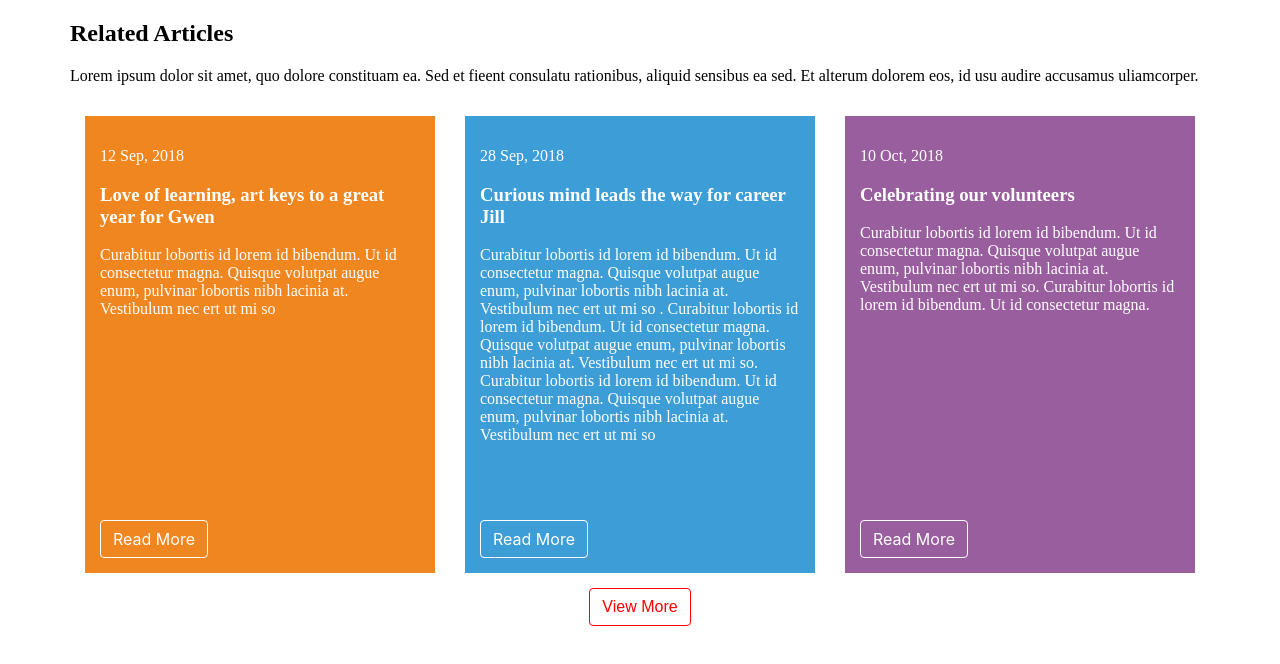
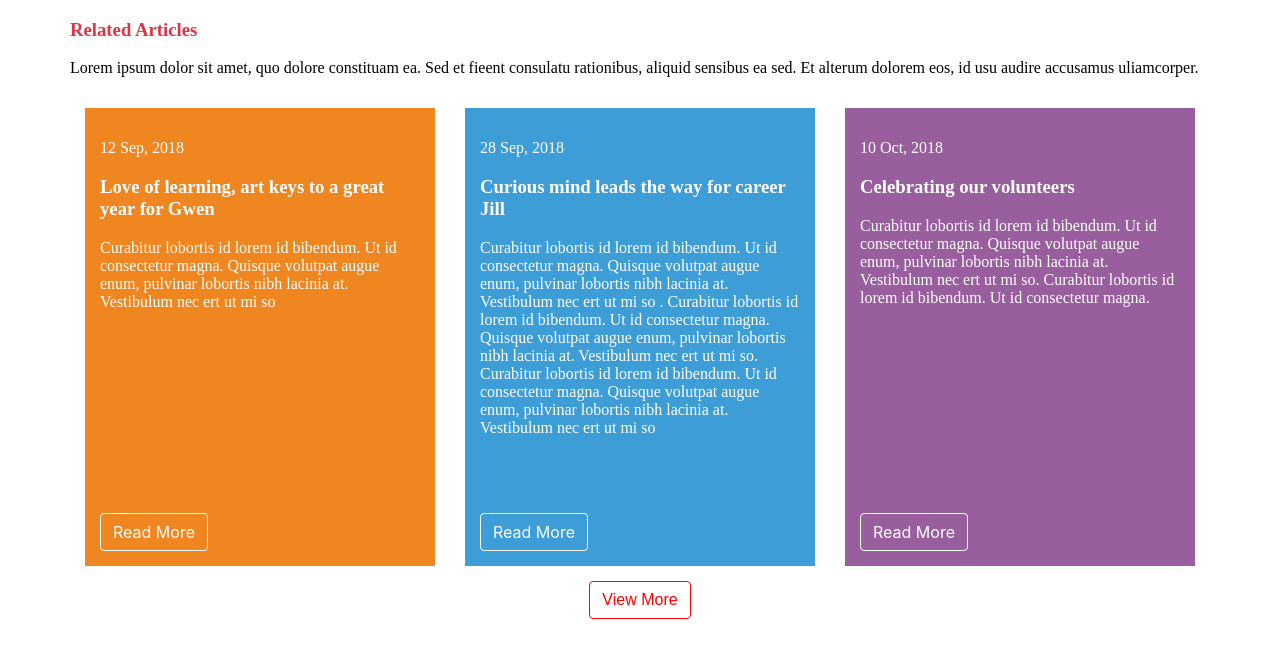
Before and after one commit to nhuthuynh/react-news, a React (Create React App) app: page / in a window 1280 px wide. Shown: the top 664 px of the page. Built offline with nearby package versions, Linux system fonts and the light colour scheme.

Commit message:
update style of heading Related Articles

```diff
--- a/src/containers/RelatedArticles/RelatedArticles.module.scss
+++ b/src/containers/RelatedArticles/RelatedArticles.module.scss
@@ -5,3 +5,7 @@
     margin: $grid-gutter-width/2 auto;
     text-transform: capitalize;
 }
+
+.heading {
+    color: $red;
+}
--- a/src/containers/RelatedArticles/RelatedArticles.tsx
+++ b/src/containers/RelatedArticles/RelatedArticles.tsx
@@ -40,7 +40,7 @@ const RelatedArticles: FC = (): ReactElement => {
 
     return (
         <>
-            <h2 className="text-primary">Related Articles</h2>
+            <h3 className={`${styles.heading}`}>Related Articles</h3>
             <p>
                 Lorem ipsum dolor sit amet, quo dolore constituam ea. Sed et fieent consulatu rationibus, aliquid sensibus ea sed.
                 Et alterum dolorem eos, id usu audire accusamus uliamcorper.
```
